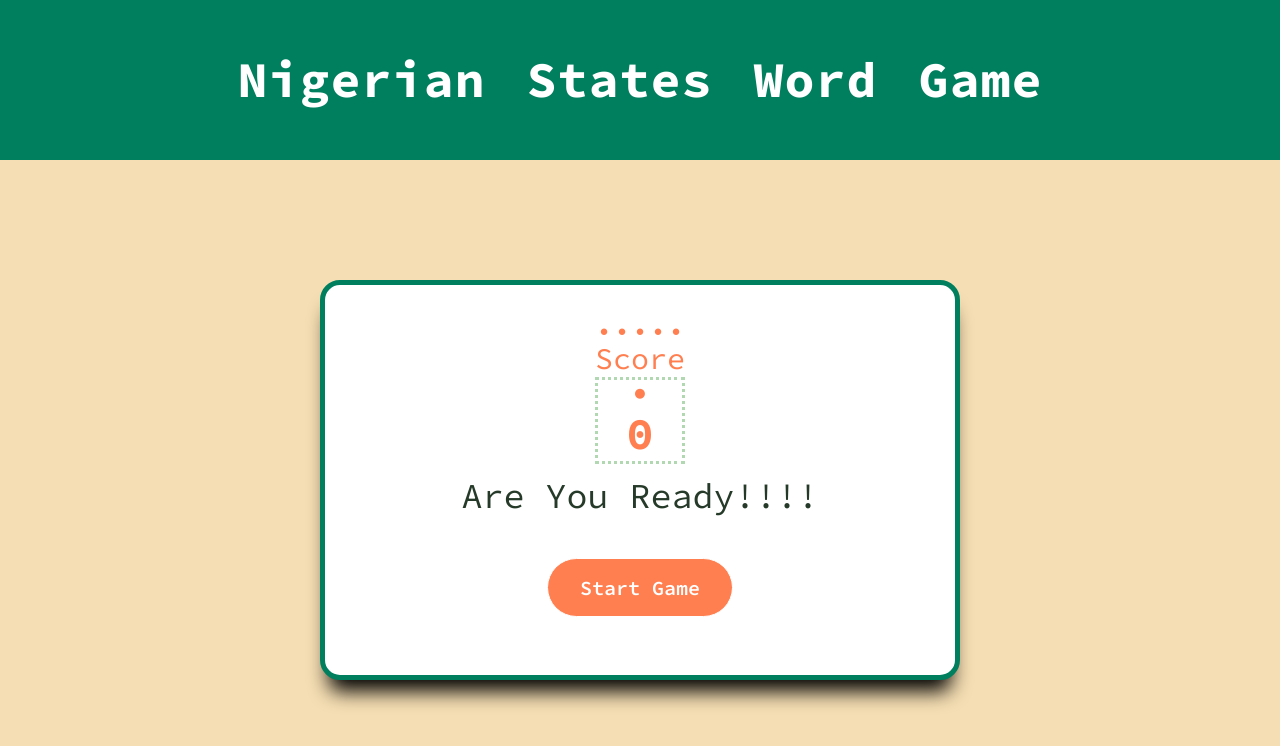
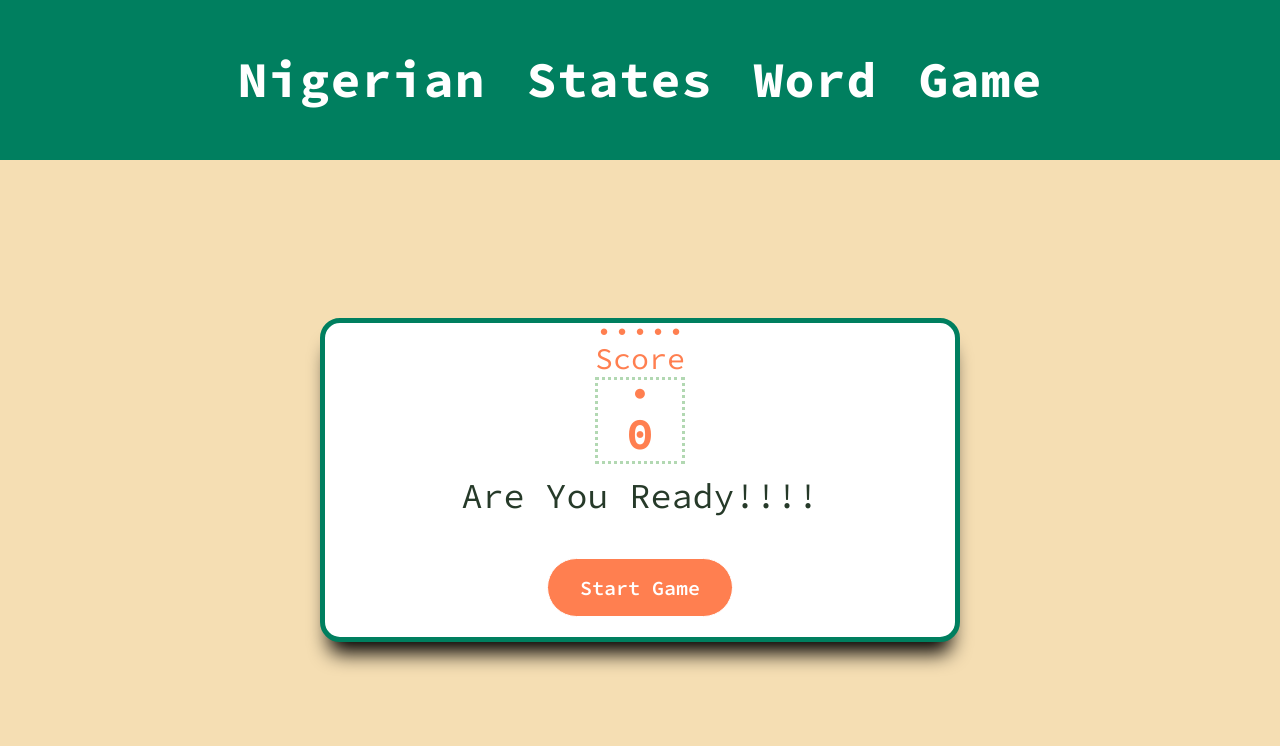
Before and after one commit to NkMary/egwu, a plain HTML site: page index.html in a window 1280 px wide. Drawn offline with Linux system fonts and the light colour scheme.

Commit message:
added overflow to css

```diff
--- a/main.css
+++ b/main.css
@@ -32,7 +32,7 @@ section {
 
 .GameArea {
   width: 50%;
-  height: 400px;
+  height: auto;
   padding: 20px 0;
   background-color: white;
   display: flex;
@@ -42,6 +42,7 @@ section {
   box-shadow: 0 20px 20px -9px black;
   border-radius: 20px;
   border: 5px solid #007F5F;
+  overflow: visible;
 
 
 }
```
